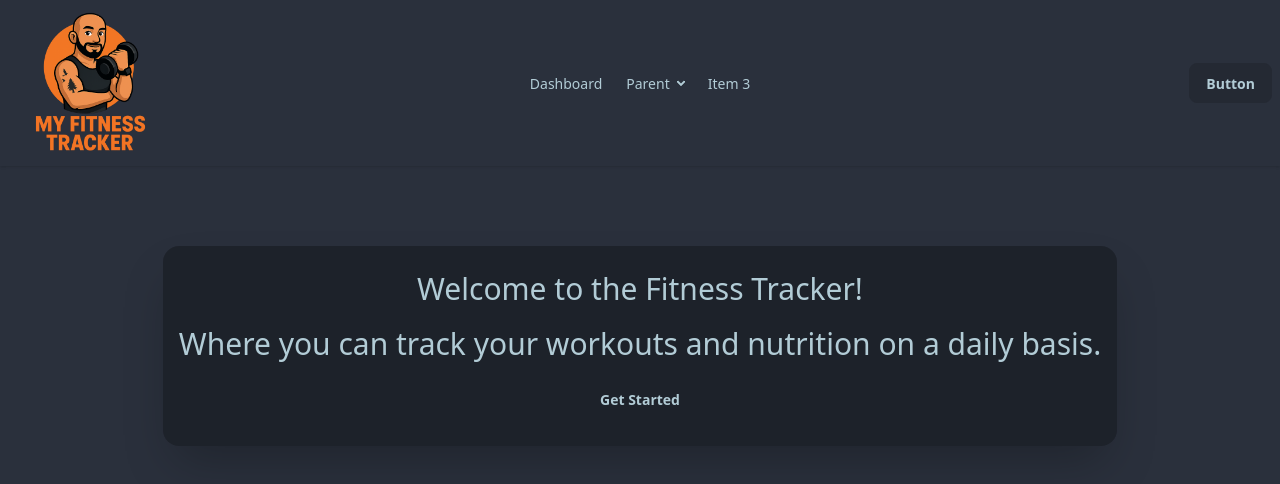
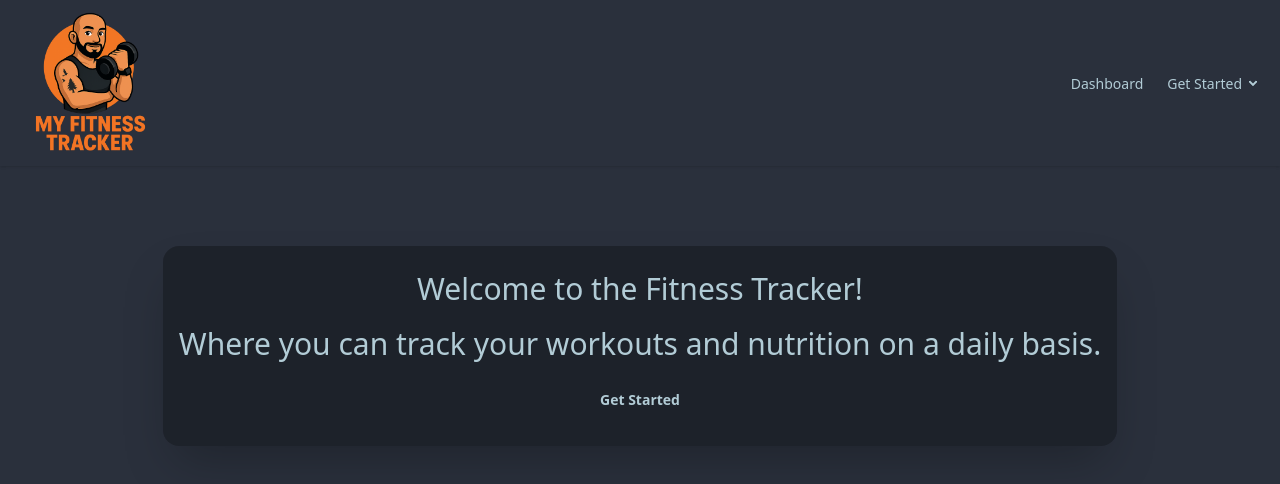
Before and after one commit to JGuzman87/fitness-tracker-app, a Next.js app: page / in a window 1280 px wide. Shown: the top 484 px of the page. Built offline with nearby package versions, Linux system fonts and the light colour scheme.

Commit message:
git push origin main

```diff
--- a/src/components/Nav.jsx
+++ b/src/components/Nav.jsx
@@ -29,20 +29,13 @@ const Nav = () => {
             className="menu menu-sm dropdown-content bg-base-100 rounded-box z-1 mt-3 w-52 p-2 shadow"
           >
             <li>
+              <Link href="/">Home</Link>
+            </li>
+            <li>
               <Link href="/dashboard">Dashboard</Link>
             </li>
             <li>
-              <a>Parent</a>
-              <ul className="p-2">
-                <li>
-                  <a>Submenu 1</a>
-                </li>
-                <li>
-                  <a>Submenu 2</a>
-                </li>
-              </ul>
-            </li>
-            <li>
+
               <a>Item 3</a>
             </li>
           </ul>
@@ -53,36 +46,33 @@ const Nav = () => {
             alt="fitness logo"
             width={150}
             height={150}
-            className="rounded-md  ml-2"
+            className="rounded-md hover:bg-white/20 ml-2"
           />
         </Link>
       </div>
-      <div className="navbar-center hidden lg:flex">
+      <div className="navbar-end hidden lg:flex">
         <ul className="menu menu-horizontal px-1">
           <li>
             <Link href="/dashboard">Dashboard</Link>
           </li>
           <li>
             <details>
-              <summary>Parent</summary>
+              <summary>Get Started</summary>
               <ul className="p-2 bg-base-100 w-40 z-1">
                 <li>
-                  <a>Submenu 1</a>
+                  <a>Login</a>
                 </li>
                 <li>
-                  <a>Submenu 2</a>
+                  <a>Sign Up</a>
                 </li>
               </ul>
             </details>
           </li>
-          <li>
-            <a>Item 3</a>
-          </li>
+
         </ul>
       </div>
-      <div className="navbar-end">
-        <a className="btn">Button</a>
-      </div>
+
+
     </div>
   );
 }
```
